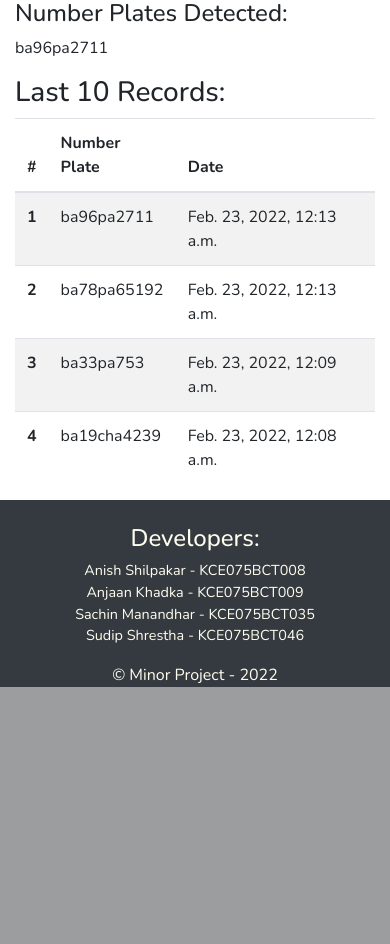
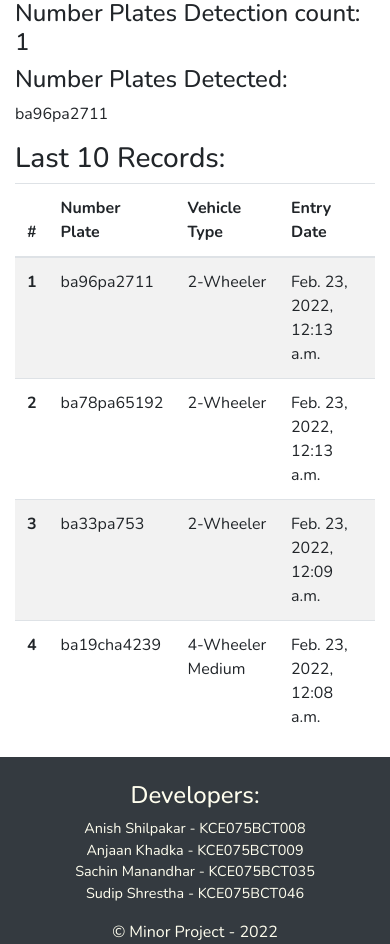
Before and after one commit to JuJu2181/annpr, a Django app: page /image_detection/1/1 in a window 390 px wide; the page is wider, and only the part inside the window is pictured. Shown: the part 1236-2180 px from the top of that part. Before the commit the page ends 1923 px from the top of that part, so only its background shows below. Run offline with Django 4.2, Linux system fonts and the light colour scheme; data comes from the database, SQL or seed files in the repository; both versions use the stored data as it was after the commit; some libraries are stand-ins or nearby versions.

Commit message:
Added vehicle types in frontend

```diff
--- a/frontend/models.py
+++ b/frontend/models.py
@@ -3,6 +3,7 @@ from django.db import models
 class NumberPlate(models.Model):
     number=models.CharField(max_length=15)
     entrydate= models.DateTimeField(auto_now_add=True, auto_now=False, blank= True)
+    vehicle_type = models.CharField(max_length=30)
     def __str__(self):
         return self.number
 
--- a/frontend/templates/detections/image.html
+++ b/frontend/templates/detections/image.html
@@ -1,24 +1,25 @@
 {% extends 'base.html' %} {% block content %}
 <div class="container-fluid">
     <div class="row mt-5">
-        <div class="col-md-8">
-            <h3 class>Original:</h3>
+        <div class="col-md-7">
+            <h3 class="mt-5">Detections View:</h3>
+            <img
+                src="/detected_images/{{filename}}"
+                alt="original_image"
+                width="500"
+                height="500"
+            />
+            <h3 class>Original View:</h3>
             <img
                 src="{{image.url}}"
                 alt="original_image"
                 width="500"
                 height="500"
             />
-            <h3 class="mt-5">Detections:</h3>
-            <img
-                src="/detected_images/{{filename}}"
-                alt="original_image"
-                width="500"
-                height="500"
-            />
         </div>
 
-        <div class="col-md-4">
+        <div class="col-md-5">
+            <h4>Number Plates Detection count: {{numbers_count}}</h4>
             <h4>Number Plates Detected: </h4>
             {% for current_number_plate in current_number_plates %}
             <p>{{current_number_plate.number}}</p>
--- a/frontend/templates/includes/record_table.html
+++ b/frontend/templates/includes/record_table.html
@@ -4,7 +4,8 @@
         <tr>
             <th scope="col">#</th>
             <th scope="col">Number Plate</th>
-            <th scope="col">Date</th>
+            <th scope="col">Vehicle Type</th>
+            <th scope="col">Entry Date</th>
         </tr>
     </thead>
     <tbody>
@@ -12,6 +13,7 @@
         <tr>
             <th scope="row">{{forloop.counter}}</th>
             <td>{{number_plate.number}}</td>
+            <td>{{number_plate.vehicle_type}}</td>
             <td>{{number_plate.entrydate}}</td>
         </tr>
         {% endfor %}
--- a/frontend/templates/upload_form.html
+++ b/frontend/templates/upload_form.html
@@ -2,7 +2,7 @@
 
 {% block content %}
 <div class="container-fluid upload-form">
-    {% if title == 'Image' %}
+    {% if title == 'IMAGE' %}
     <form  class="bg-white p-5 rounded" method = "post" action="{% url 'upload_image' %}" enctype="multipart/form-data">
     {% else %}
     <form  class="bg-white p-5 rounded" method = "post" action="{% url 'upload_video' %}" enctype="multipart/form-data">
--- a/frontend/views.py
+++ b/frontend/views.py
@@ -59,6 +59,12 @@ def upload_image(request):
                 numberplate = NumberPlate()
                 if output_number != '':
                     numberplate.number = output_number
+                    if 'pa' in output_number:
+                        numberplate.vehicle_type = '2-Wheeler'
+                    elif 'cha' in output_number:
+                        numberplate.vehicle_type = '4-Wheeler Medium'
+                    else:
+                        numberplate.vehicle_type = '4-Wheeler'
                     numberplate.save()
                     print("Number Plate Saved")
                 else:
@@ -87,7 +93,6 @@ def upload_video(request):
 
 
 def display_image(request, filename, numbers_count):
-
     numbers_count = int(numbers_count)
     print(f"filename: {filename}\nNumbers_count:{numbers_count}")
     latest_image = Image.objects.latest('id')
@@ -102,7 +107,8 @@ def display_image(request, filename, numbers_count):
         # 'current_number': current_number_plate.number,
         'current_number_plates': current_number_plates,
         'filename': filename,
-        'title': 'DETECTIONS'
+        'title': 'DETECTIONS',
+        'numbers_count': numbers_count
     }
     return render(request, 'detections/image.html', context)
 
```
Also changed, not shown: db.sqlite3.
